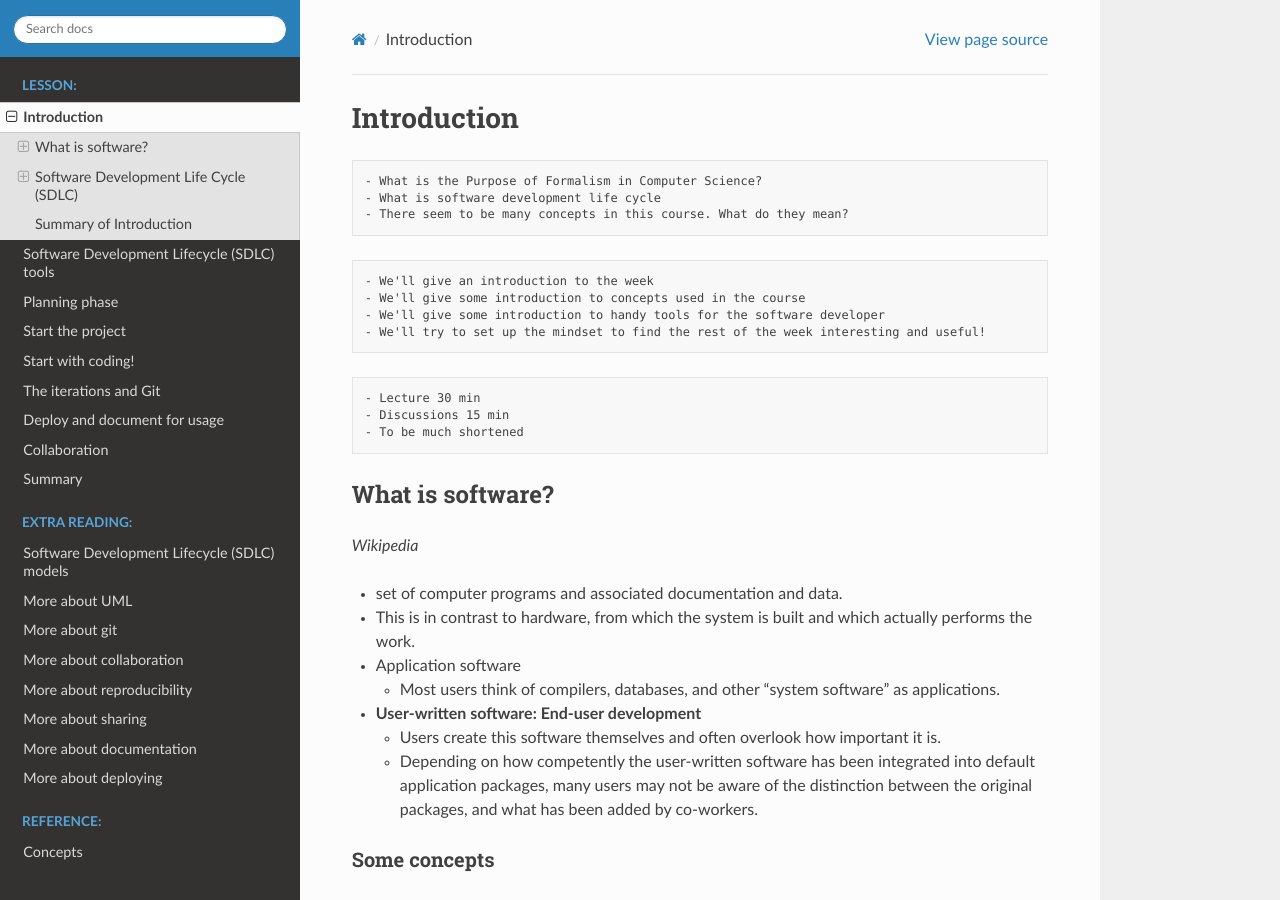
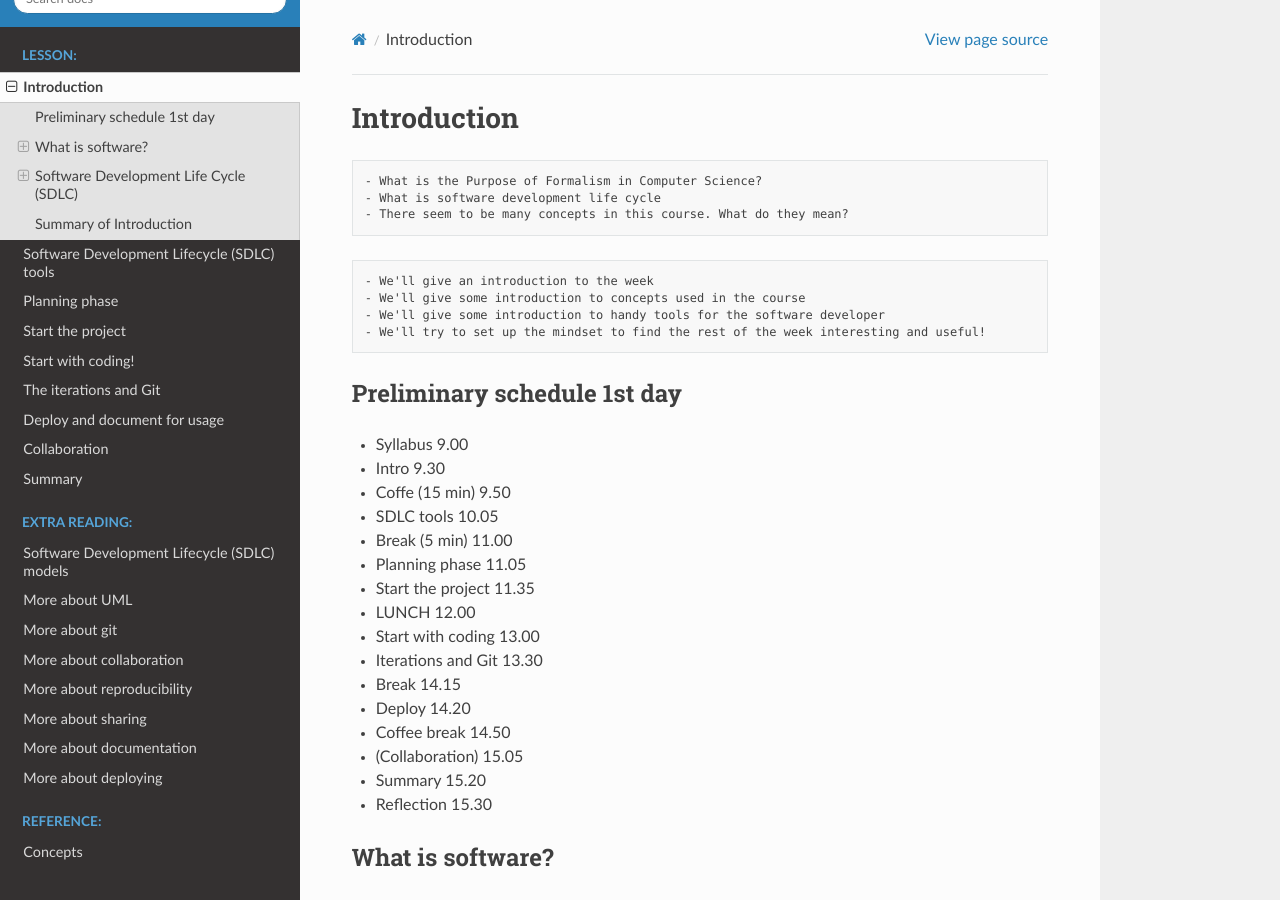
Before and after one commit to UPPMAX/programming_formalisms_intro, a Sphinx documentation site: the page built from doc/intro.md, in a window 1280 px wide and 900 px high. Built offline with Sphinx 7.4.7 and the Read the Docs theme 2.0.0, drawn with Linux system fonts in a browser that asks for light colours; pages that are not in the unit, such as notebooks, are missing from menus.

Commit message:
schedule intro.md

````diff
--- a/doc/intro.md
+++ b/doc/intro.md
@@ -12,12 +12,24 @@
 - We'll give some introduction to handy tools for the software developer
 - We'll try to set up the mindset to find the rest of the week interesting and useful!
 ```
+## Preliminary schedule 1st day
+- Syllabus              9.00
+- Intro                 9.30
+- Coffe (15 min)        9.50
+- SDLC tools            10.05
+- Break (5 min)         11.00
+- Planning phase        11.05
+- Start the project     11.35
+- LUNCH                 12.00
+- Start with coding     13.00
+- Iterations and Git    13.30
+- Break                 14.15
+- Deploy                14.20
+- Coffee break          14.50
+- (Collaboration)       15.05
+- Summary               15.20
+- Reflection            15.30
 
-```{instructor-note}
-- Lecture 30 min
-- Discussions 15 min
-- To be much shortened
-```
 
 ## What is software?
 *Wikipedia*
````
